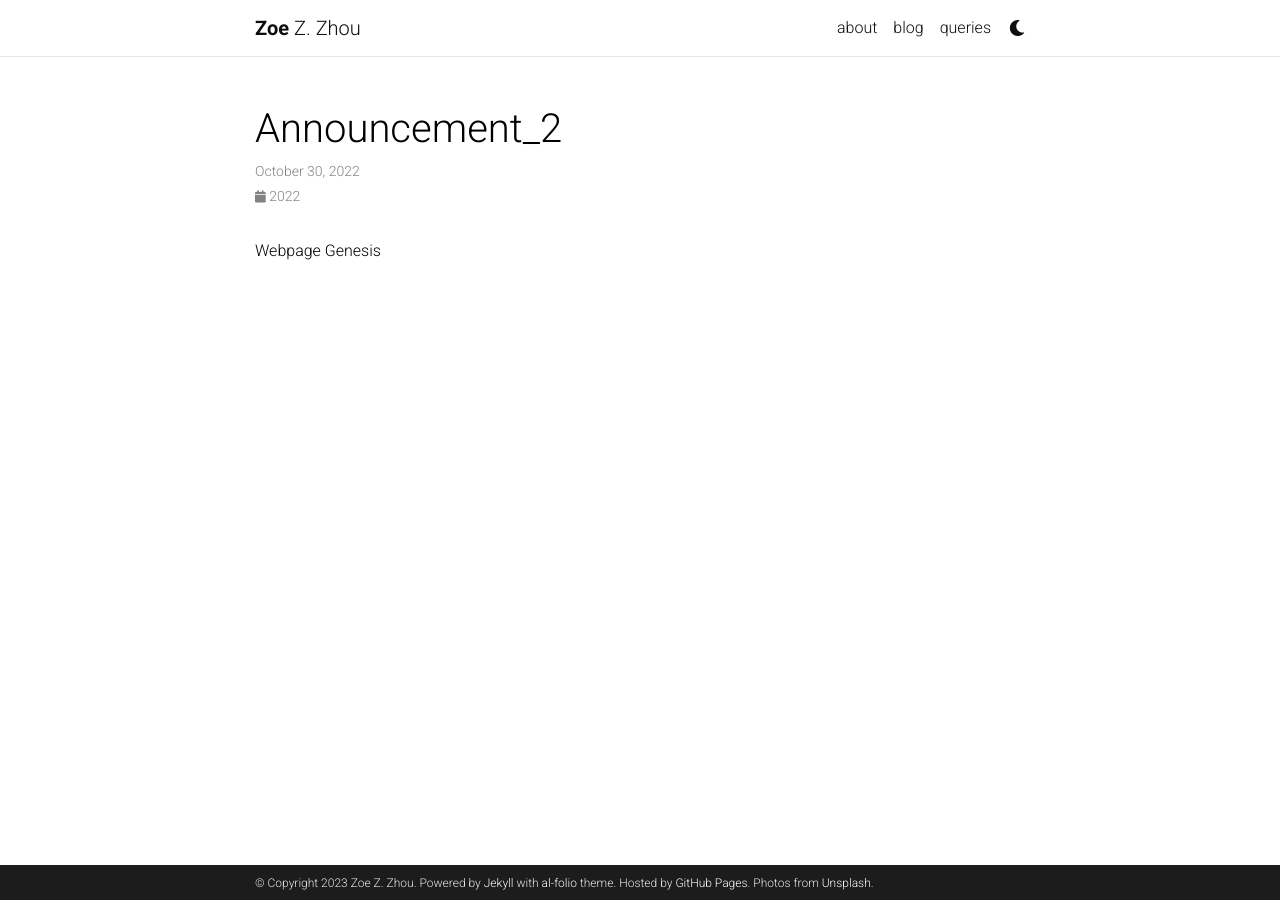
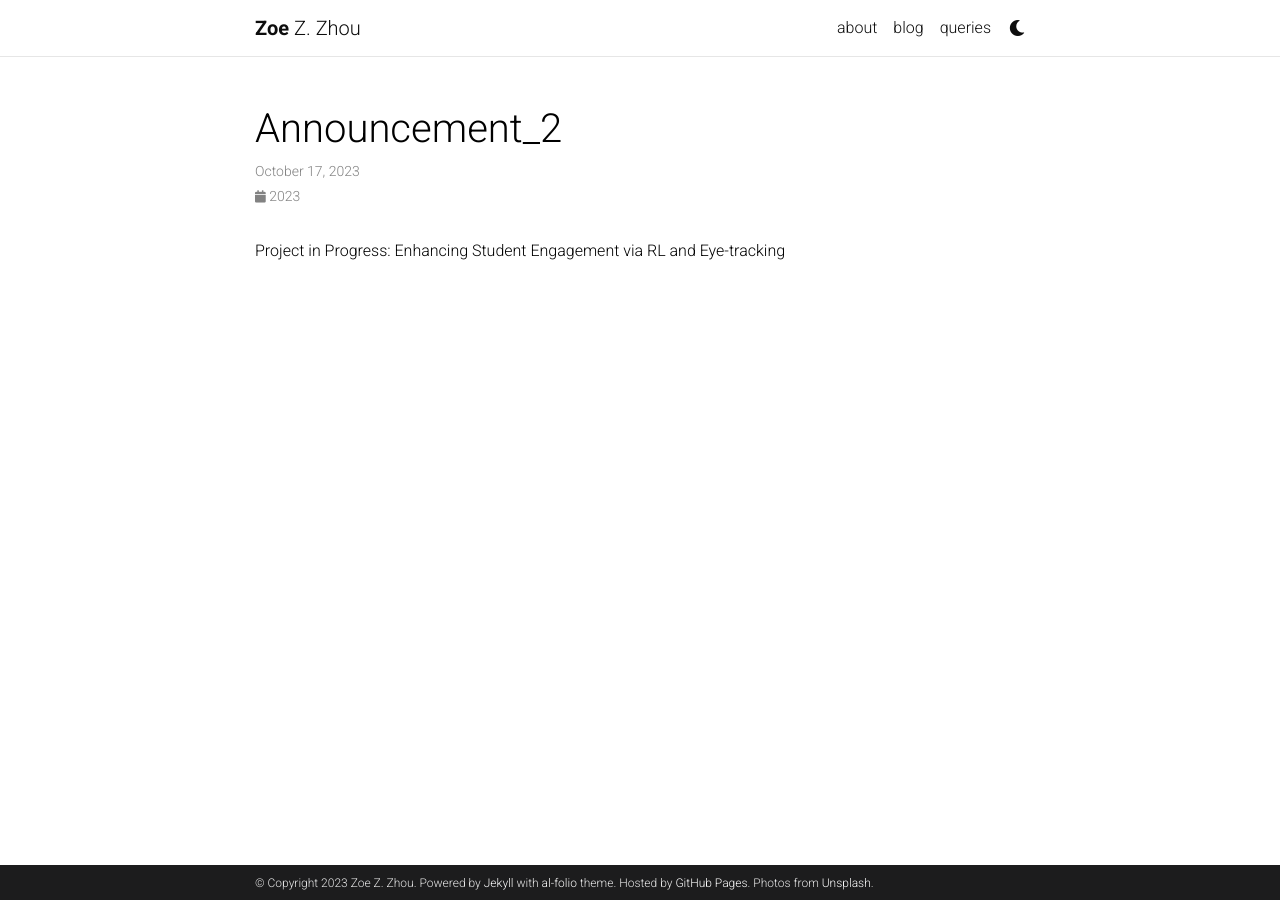
Before and after one commit to Zoewhat/Zoewhat.github.io, a Jekyll site: the page built from _news/announcement_2.md, in a window 1280 px wide. Built offline with Jekyll 4.4.1, drawn with Linux system fonts in a browser that asks for light colours; comment, search, counter and statistics services are not loaded; a style sheet for code colours, icons or effects is not loaded.

Commit message:
Update announcement_2.md

```diff
--- a/_news/announcement_2.md
+++ b/_news/announcement_2.md
@@ -1,7 +1,7 @@
 ---
 layout: post
-date: 2022-10-30 16:11:00-0400
+date: 2023-10-17 8:52:00-0400
 inline: true
 ---
 
-Webpage Genesis
+Project in Progress: Enhancing Student Engagement via RL and Eye-tracking
```
